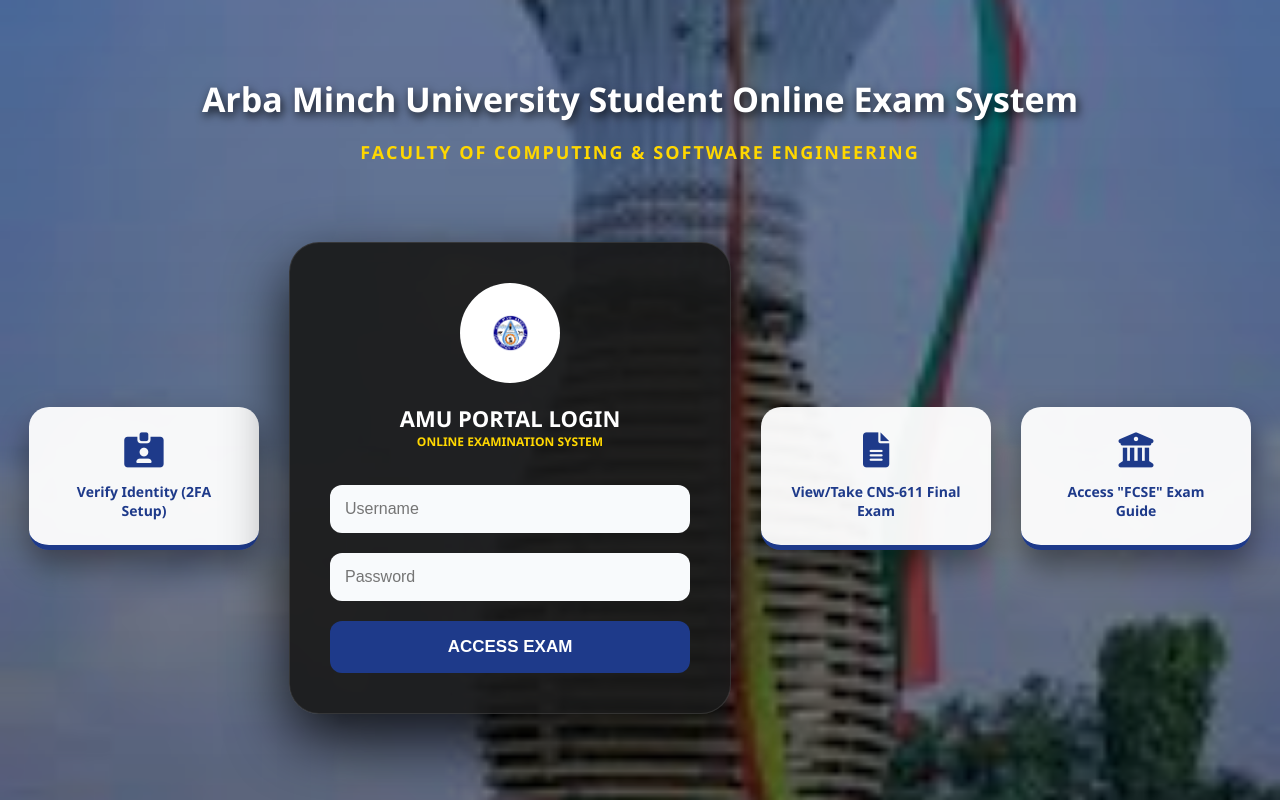
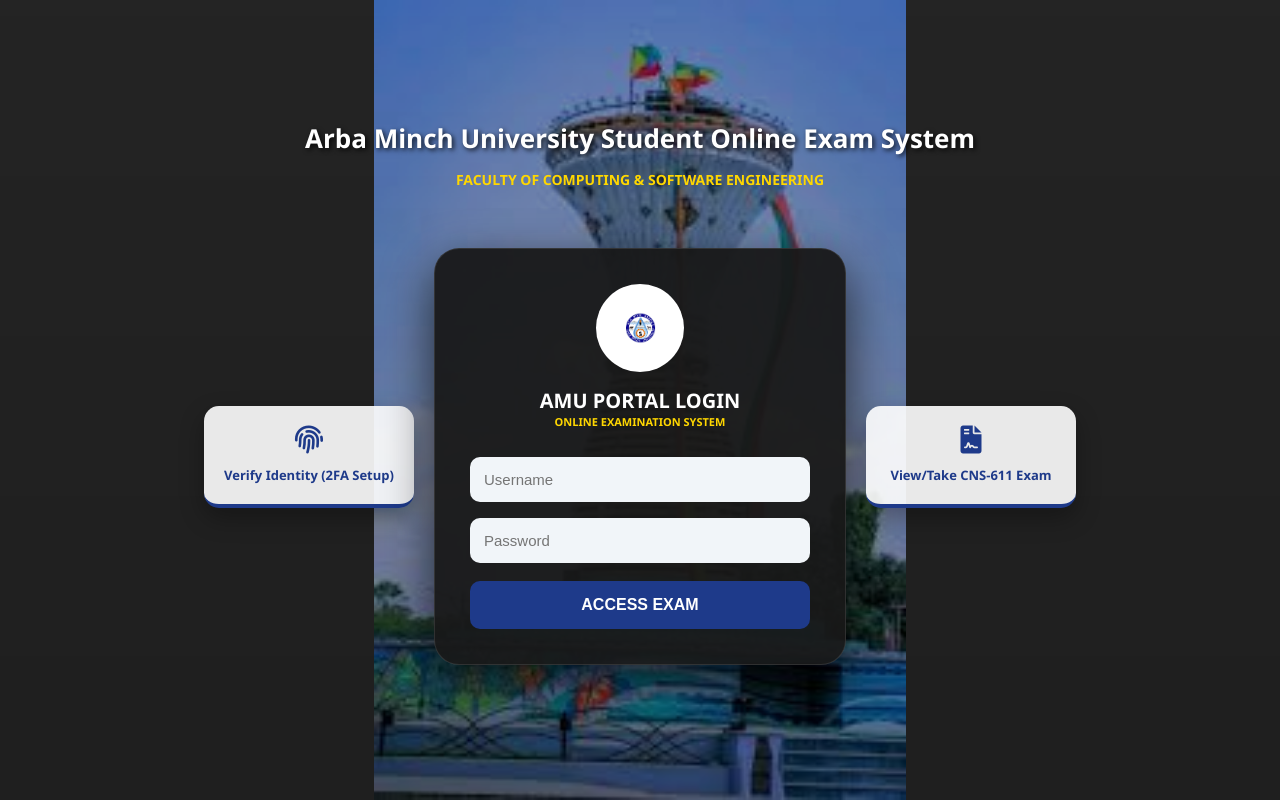
Before and after one commit to mesfinchalnew-creator/online-exam-system, a Flask app: page / in a window 1280 px wide. Run offline with Flask 3, Linux system fonts and the light colour scheme.

Commit message:
Update login.html

```diff
--- a/templates/login.html
+++ b/templates/login.html
@@ -9,10 +9,11 @@
             margin: 0;
             padding: 0;
             font-family: 'Segoe UI', Tahoma, Geneva, Verdana, sans-serif;
-            /* አዲሱን የሀውልት ምስል እዚህ እንጠቀማለን */
-            background: linear-gradient(rgba(0, 0, 0, 0.4), rgba(0, 0, 0, 0.5)),
-                        url("{{ url_for('static', filename='monument.jpg') }}") no-repeat center center fixed;
-            background-size: cover;
+            /* ምስሉ ጥርት እንዲል እና ሙሉ ሀውልቱ እንዲታይ containment እንጠቀማለን */
+            background: linear-gradient(rgba(0, 0, 0, 0.3), rgba(0, 0, 0, 0.4)),
+                        url("{{ url_for('static', filename='monument.jpg') }}") no-repeat center center;
+            background-size: contain; /* cover የሚለውን ወደ contain ቀይሬያለሁ */
+            background-color: #333; /* ምስሉ ያላለቀበት ቦታ ጥቁር እንዲሆን */
             display: flex;
             flex-direction: column;
             align-items: center;
@@ -22,29 +23,16 @@
 
         .header-section {
             text-align: center;
-            margin-bottom: 40px;
+            margin-bottom: 25px;
             z-index: 2;
         }
 
-        .header-section h1 {
-            font-size: 34px;
-            color: white;
-            margin: 10px 0;
-            font-weight: 800;
-            text-shadow: 2px 4px 10px rgba(0,0,0,0.8);
-        }
-
-        .header-section p {
-            font-size: 18px;
-            color: #ffd700;
-            font-weight: 600;
-            text-transform: uppercase;
-            letter-spacing: 2px;
-        }
+        .header-section h1 { font-size: 26px; color: white; margin: 5px 0; font-weight: 800; text-shadow: 2px 2px 5px rgba(0,0,0,0.8); }
+        .header-section p { font-size: 14px; color: #ffd700; font-weight: 600; text-transform: uppercase; }
 
         .main-container {
             display: flex;
-            gap: 30px;
+            gap: 20px;
             align-items: center;
             justify-content: center;
             flex-wrap: wrap;
@@ -53,69 +41,69 @@
             z-index: 2;
         }
 
-        /* የመረጃ ካርዶች */
+        /* የመረጃ ካርዶች (በትንሽ ፊደል) */
         .info-card {
-            background: rgba(255, 255, 255, 0.95);
+            background: rgba(255, 255, 255, 0.9);
             color: #1e3a8a;
-            padding: 25px;
-            border-radius: 20px;
-            width: 180px;
+            padding: 20px;
+            border-radius: 15px;
+            width: 170px;
             text-align: center;
-            box-shadow: 0 15px 30px rgba(0,0,0,0.4);
-            border-bottom: 5px solid #1e3a8a;
+            box-shadow: 0 10px 25px rgba(0,0,0,0.3);
+            border-bottom: 4px solid #1e3a8a;
             transition: 0.3s;
         }
-        .info-card i { font-size: 35px; margin-bottom: 15px; display: block; }
-        .info-card h4 { font-size: 14px; margin: 0; font-weight: 700; }
+        .info-card i { font-size: 28px; margin-bottom: 12px; display: block; }
+        .info-card h4 { font-size: 13px; margin: 0; font-weight: 700; }
 
         /* የሎግኢን ካርድ */
         .login-card {
-            background: rgba(25, 25, 25, 0.92);
-            padding: 40px;
-            border-radius: 30px;
-            box-shadow: 0 25px 60px rgba(0,0,0,0.8);
-            width: 360px;
+            background: rgba(25, 25, 25, 0.95);
+            padding: 35px;
+            border-radius: 25px;
+            box-shadow: 0 20px 50px rgba(0,0,0,0.7);
+            width: 340px;
             text-align: center;
             border: 1px solid rgba(255, 255, 255, 0.1);
         }
 
         .amu-logo-circle {
-            width: 90px;
-            height: 90px;
+            width: 80px;
+            height: 80px;
             background: white;
             border-radius: 50%;
             display: inline-flex;
             align-items: center;
             justify-content: center;
-            margin-bottom: 20px;
-            padding: 5px;
+            margin-bottom: 15px;
+            padding: 4px;
         }
-        .amu-logo-circle img { width: 75px; }
+        .amu-logo-circle img { width: 65px; }
 
-        h2 { color: white; margin: 0; font-size: 22px; font-weight: 800; }
-        .sub-title { color: #ffd700; margin-bottom: 25px; font-size: 12px; font-weight: bold; }
+        h2 { color: white; margin: 0; font-size: 20px; font-weight: 800; }
+        .sub-title { color: #ffd700; margin-bottom: 20px; font-size: 11px; font-weight: bold; }
 
         input {
             width: 100%;
-            padding: 15px;
-            margin: 10px 0;
-            border-radius: 12px;
+            padding: 14px;
+            margin: 8px 0;
+            border-radius: 10px;
             border: none;
-            background: #f8fafc;
+            background: #f1f5f9;
             box-sizing: border-box;
-            font-size: 16px;
+            font-size: 15px;
         }
 
         button {
             width: 100%;
-            padding: 16px;
+            padding: 15px;
             background: #1e3a8a;
             color: white;
             border: none;
-            border-radius: 12px;
+            border-radius: 10px;
             cursor: pointer;
             font-weight: bold;
-            font-size: 17px;
+            font-size: 16px;
             margin-top: 10px;
         }
         button:hover { background: #2563eb; transform: translateY(-2px); }
@@ -132,7 +120,7 @@
 
     <div class="main-container">
         <div class="info-card">
-            <i class="fas fa-id-card-alt"></i>
+            <i class="fas fa-fingerprint"></i>
             <h4>Verify Identity (2FA Setup)</h4>
         </div>
 
@@ -150,13 +138,8 @@
         </div>
 
         <div class="info-card">
-            <i class="fas fa-file-alt"></i>
-            <h4>View/Take CNS-611 Final Exam</h4>
-        </div>
-
-        <div class="info-card">
-            <i class="fas fa-university"></i>
-            <h4>Access "FCSE" Exam Guide</h4>
+            <i class="fas fa-file-contract"></i>
+            <h4>View/Take CNS-611 Exam</h4>
         </div>
     </div>
 
```
